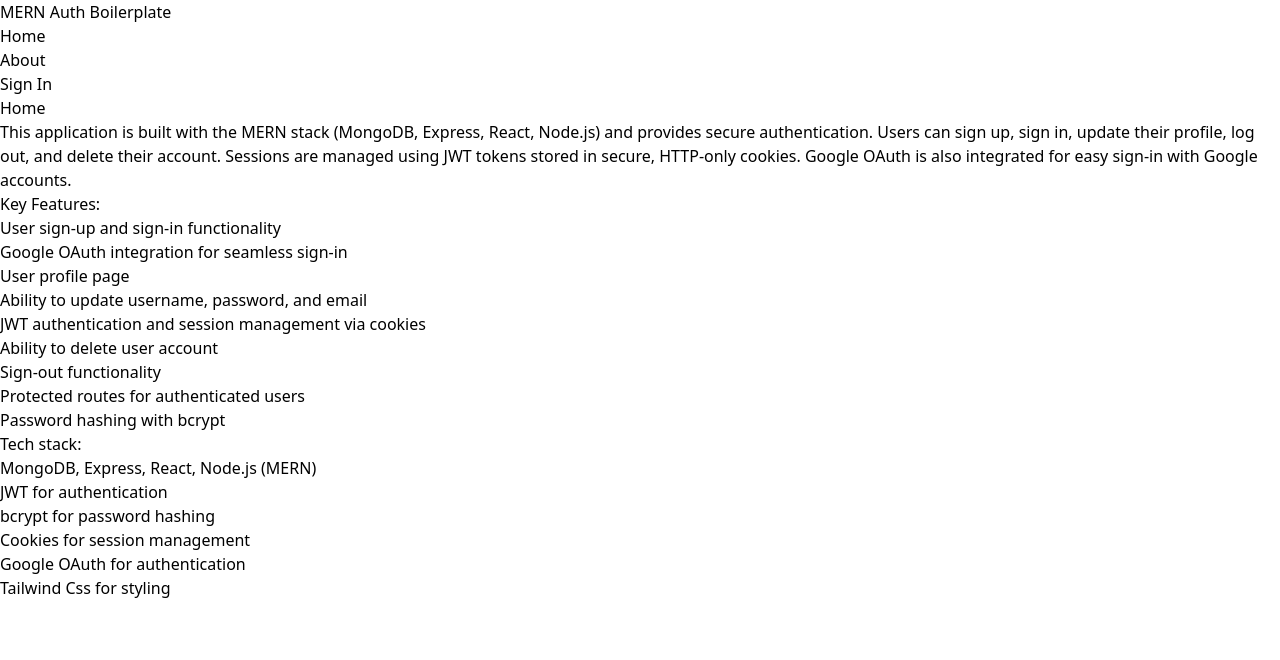
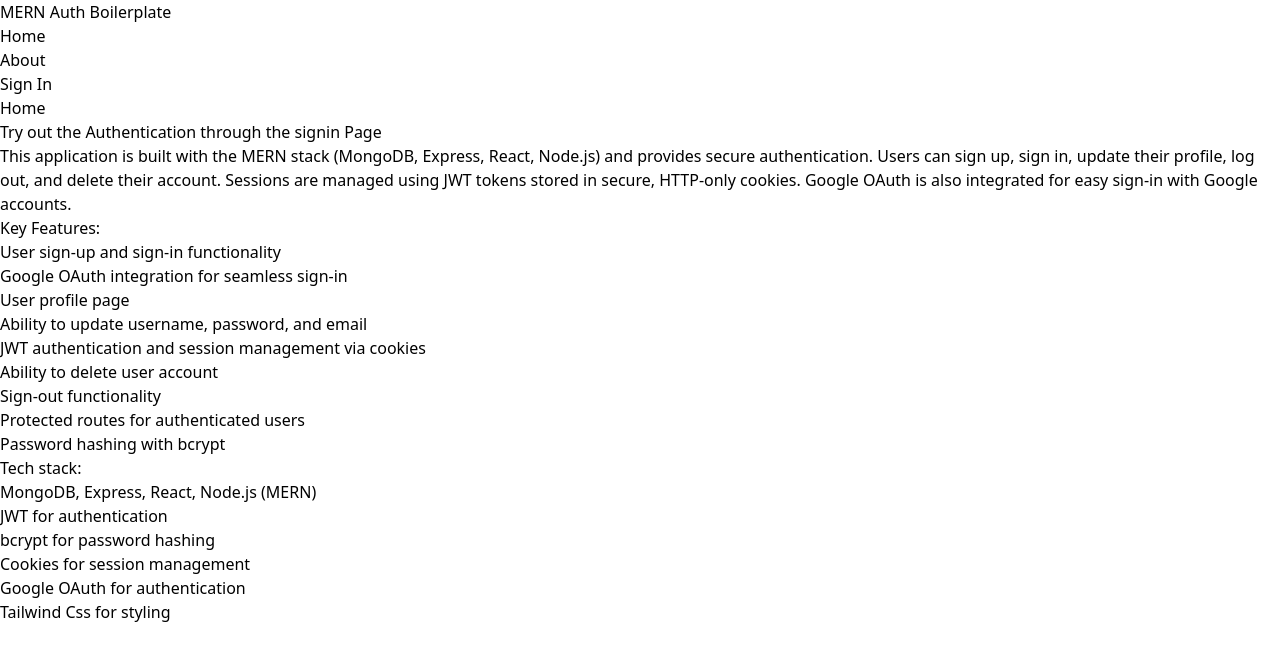
Before and after one commit to dipsankadariya/Full-Mern-Authentication, a React (Vite) app in the folder client/: page / in a window 1280 px wide. Shown: the top 660 px of the page. Built offline with nearby package versions, Linux system fonts and the light colour scheme; no server answers.

Commit message:
minor changes

```diff
--- a/client/src/pages/Home.jsx
+++ b/client/src/pages/Home.jsx
@@ -4,6 +4,7 @@
   return (
     <div className='px-4 py-12 max-w-2xl mx-auto'>
       <h1 className='text-3xl font-bold mb-4 text-slate-800'>Home</h1>
+      <h2 className='text-xl font-bold mb-4 text-slate-800'>Try out the Authentication through the signin Page</h2>
       <p className='mb-4 text-slate-700'>
         This application is built with the MERN stack (MongoDB, Express, React, Node.js) and provides secure authentication. Users can sign up, sign in, update their profile, log out, and delete their account. Sessions are managed using JWT tokens stored in secure, HTTP-only cookies. Google OAuth is also integrated for easy sign-in with Google accounts.
       </p>
```
